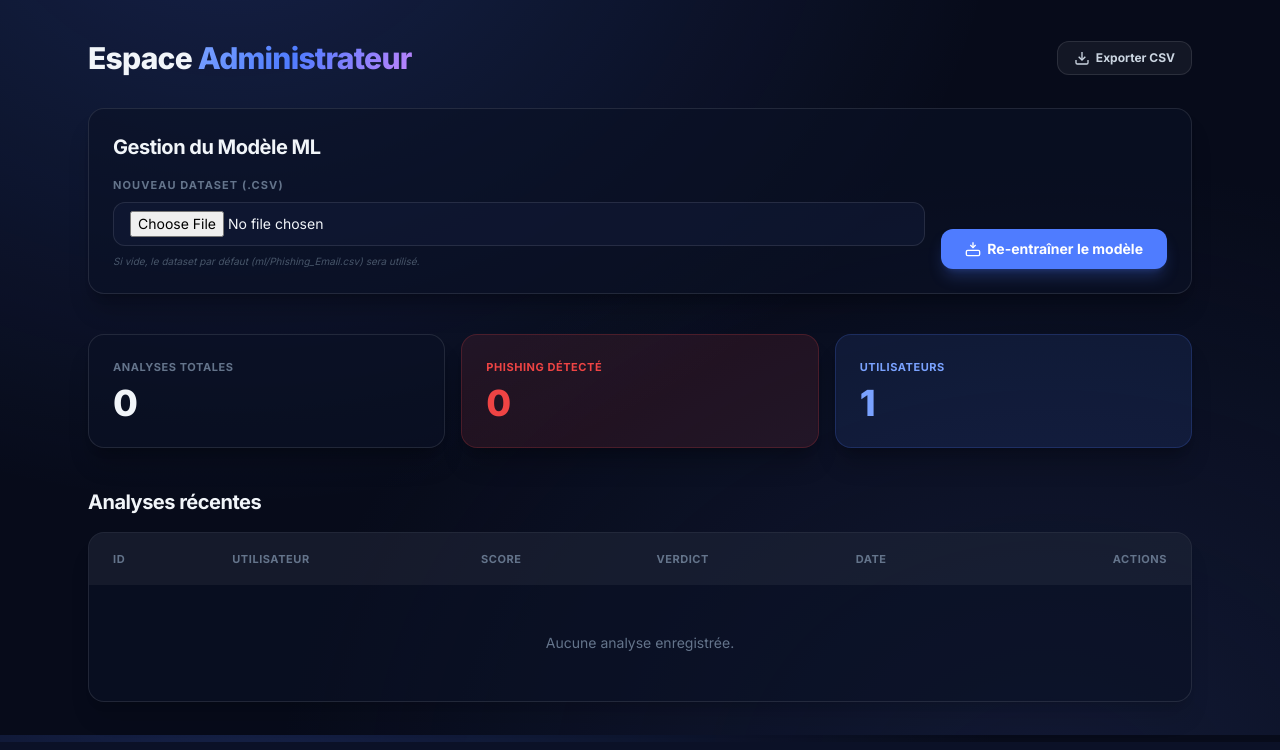
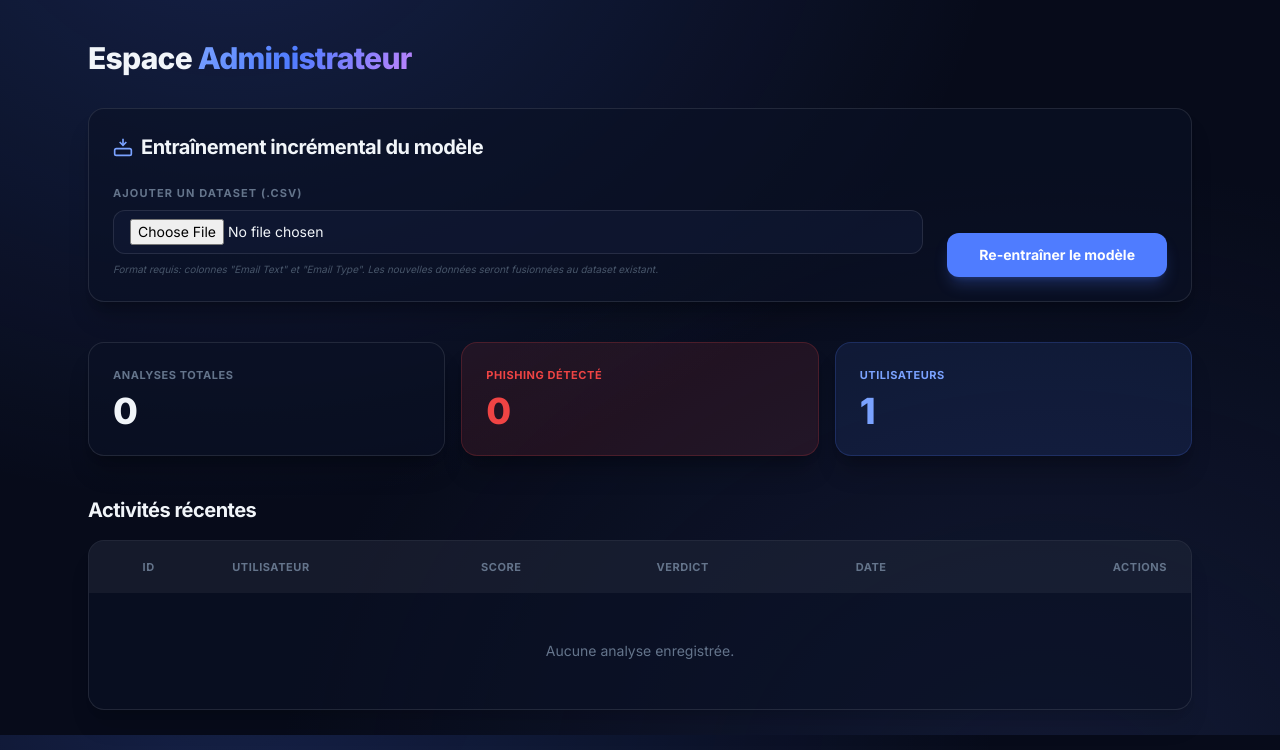
Before and after one commit to Yushi5058/FakeFinder, a Django app: page /admin-panel/ in a window 1280 px wide. Shown: the part 65-815 px from the top of the page. Run offline with Django 5.2, Linux system fonts and the light colour scheme; the visitor is signed in with stand-in values (Sample User, id 1); data comes from the database, SQL or seed files in the repository; data that the repository does not hold is empty; some libraries are stand-ins or nearby versions.

Commit message:
feat: incremental training and admin QoL (#17)

```diff
--- a/src/scanner/templates/scanner/admin_dashboard.html
+++ b/src/scanner/templates/scanner/admin_dashboard.html
@@ -58,6 +58,8 @@
     .nav-btn { color:rgb(148,163,184); transition:color .15s, background .15s; }
     .nav-btn:hover { color:#fff; background:rgba(255,255,255,.06); }
     .nav-btn.active { color:#fff; }
+
+    .progress-bar { width: 0%; transition: width 0.5s ease-in-out; }
   </style>
 </head>
 
@@ -98,32 +100,42 @@
 <main class="flex-1 mx-auto w-full max-w-6xl px-6 py-10">
   <div class="flex items-center justify-between mb-8">
     <h1 class="text-3xl font-extrabold tracking-tight">Espace <span class="gradient-text">Administrateur</span></h1>
-    <div class="flex gap-2">
-        <a href="{% url 'export_reports_csv' %}" class="flex items-center gap-1.5 rounded-xl border border-white/10 bg-white/5 px-4 py-2 text-xs font-bold text-slate-300 hover:bg-white/10 transition-colors">
-          <svg class="h-4 w-4" viewBox="0 0 24 24" fill="none" stroke="currentColor" stroke-width="2"><path d="M21 15v4a2 2 0 0 1-2 2H5a2 2 0 0 1-2-2v-4"/><polyline points="7 10 12 15 17 10"/><line x1="12" y1="15" x2="12" y2="3"/></svg>
-          Exporter CSV
-        </a>
-    </div>
   </div>
 
+  <!-- ML Model Management -->
   <div class="mb-10 rounded-2xl border border-white/10 bg-ink-900/60 p-6 shadow-xl shadow-black/20">
-    <h2 class="text-xl font-bold tracking-tight mb-4">Gestion du Modèle ML</h2>
-    <form id="train-form" method="POST" action="{% url 'admin_train_model' %}" enctype="multipart/form-data" class="space-y-4">
+    <h2 class="text-xl font-bold tracking-tight mb-4 flex items-center gap-2">
+      <svg class="h-5 w-5 text-brand-400" viewBox="0 0 24 24" fill="none" stroke="currentColor" stroke-width="2"><path d="M12 2v8"/><path d="m16 6-4 4-4-4"/><rect width="20" height="8" x="2" y="14" rx="2"/></svg>
+      Entraînement incrémental du modèle
+    </h2>
+    <form id="train-form" method="POST" action="{% url 'admin_train_model' %}" enctype="multipart/form-data" class="space-y-6">
         {% csrf_token %}
-        <div class="flex flex-col sm:flex-row sm:items-end gap-4">
+        <div class="flex flex-col md:flex-row md:items-end gap-6">
             <div class="flex-1">
-                <label class="block text-[11px] font-bold uppercase tracking-widest text-slate-500 mb-2">Nouveau dataset (.csv)</label>
-                <input type="file" name="dataset" accept=".csv"
-                       class="w-full rounded-xl border border-white/10 bg-ink-800/60 px-4 py-2 text-sm text-slate-100 focus:border-brand-500 focus:outline-none transition-colors">
-                <p class="mt-2 text-[10px] text-slate-600 italic">Si vide, le dataset par défaut (ml/Phishing_Email.csv) sera utilisé.</p>
+                <label class="block text-[11px] font-bold uppercase tracking-widest text-slate-500 mb-2">Ajouter un dataset (.csv)</label>
+                <div class="relative">
+                    <input type="file" name="dataset" accept=".csv"
+                           class="w-full rounded-xl border border-white/10 bg-ink-800/60 px-4 py-2 text-sm text-slate-100 focus:border-brand-500 focus:outline-none transition-colors">
+                </div>
+                <p class="mt-2 text-[10px] text-slate-600 italic">Format requis: colonnes "Email Text" et "Email Type". Les nouvelles données seront fusionnées au dataset existant.</p>
             </div>
-            <button type="submit" id="train-btn" class="flex items-center justify-center gap-1.5 rounded-xl bg-brand-500 px-6 py-2.5 text-sm font-bold text-white shadow-lg shadow-brand-500/25 hover:bg-brand-600 transition-colors disabled:opacity-50">
-              <svg class="h-4 w-4" viewBox="0 0 24 24" fill="none" stroke="currentColor" stroke-width="2"><path d="M12 2v8"/><path d="m16 6-4 4-4-4"/><rect width="20" height="8" x="2" y="14" rx="2"/></svg>
-              Re-entraîner le modèle
+            <button type="submit" id="train-btn" class="flex items-center justify-center gap-2 rounded-xl bg-brand-500 px-8 py-3 text-sm font-bold text-white shadow-lg shadow-brand-500/25 hover:bg-brand-600 transition-all disabled:opacity-50 disabled:cursor-not-allowed">
+              <span id="btn-text">Re-entraîner le modèle</span>
             </button>
         </div>
+
+        <!-- Progress UI -->
+        <div id="progress-container" class="hidden space-y-3">
+            <div class="flex items-center justify-between text-xs font-medium">
+                <span id="status-text" class="text-slate-400">Initialisation de l'entraînement...</span>
+                <span id="timer-text" class="text-brand-400">~10s restantes</span>
+            </div>
+            <div class="h-2 w-full overflow-hidden rounded-full bg-white/5 ring-1 ring-white/10">
+                <div id="progress-bar" class="progress-bar h-full bg-brand-500 shadow-[0_0_12px_rgba(79,124,255,0.4)]"></div>
+            </div>
+        </div>
     </form>
-    <div id="train-msg" class="hidden mt-6 p-4 rounded-xl text-sm font-medium"></div>
+    <div id="train-msg" class="hidden mt-6 p-4 rounded-xl text-sm font-medium border"></div>
   </div>
 
   <!-- Stats -->
@@ -149,12 +161,12 @@
   </div>
 
   <div class="space-y-4">
-    <h2 class="text-xl font-bold tracking-tight">Analyses récentes</h2>
+    <h2 class="text-xl font-bold tracking-tight">Activités récentes</h2>
     <div class="overflow-hidden rounded-2xl border border-white/10 bg-ink-900/60 shadow-xl">
       <table class="w-full text-left text-sm">
         <thead class="bg-white/5 text-[11px] uppercase tracking-wider text-slate-500">
           <tr>
-            <th class="px-6 py-4">ID</th>
+            <th class="px-6 py-4 text-center">ID</th>
             <th class="px-6 py-4">Utilisateur</th>
             <th class="px-6 py-4">Score</th>
             <th class="px-6 py-4">Verdict</th>
@@ -165,7 +177,7 @@
         <tbody class="divide-y divide-white/5">
           {% for report in reports %}
           <tr class="hover:bg-white/5 transition-colors">
-            <td class="px-6 py-4 font-mono text-xs text-slate-500">{{ report.id }}</td>
+            <td class="px-6 py-4 text-center font-mono text-xs text-slate-500">{{ report.id }}</td>
             <td class="px-6 py-4 text-slate-400">{{ report.user.username|default:"Anonyme" }}</td>
             <td class="px-6 py-4 font-bold text-slate-200">{{ report.score }}/100</td>
             <td class="px-6 py-4">
@@ -193,13 +205,41 @@
 <script>
     const trainForm = document.getElementById('train-form');
     const trainBtn  = document.getElementById('train-btn');
+    const btnText   = document.getElementById('btn-text');
     const trainMsg  = document.getElementById('train-msg');
+    const progressContainer = document.getElementById('progress-container');
+    const progressBar       = document.getElementById('progress-bar');
+    const statusText        = document.getElementById('status-text');
+    const timerText         = document.getElementById('timer-text');
 
     trainForm.addEventListener('submit', async (e) => {
         e.preventDefault();
+
+        // UI Reset
         trainBtn.disabled = true;
-        trainBtn.innerHTML = "Entraînement en cours...";
+        btnText.innerHTML = "Entraînement...";
         trainMsg.classList.add('hidden');
+        progressContainer.classList.remove('hidden');
+        progressBar.style.width = "0%";
+        statusText.textContent = "Chargement des données...";
+
+        let seconds = 10;
+        timerText.textContent = `~${seconds}s restantes`;
+
+        // Fake progress animation
+        const timer = setInterval(() => {
+            seconds--;
+            if (seconds > 0) {
+                timerText.textContent = `~${seconds}s restantes`;
+                // Progress up to 90%
+                const currentWidth = parseFloat(progressBar.style.width);
+                if (currentWidth < 90) {
+                    progressBar.style.width = (currentWidth + (90 / 10)) + "%";
+                }
+            }
+            if (seconds === 5) statusText.textContent = "Optimisation du modèle (Random Forest)...";
+            if (seconds === 2) statusText.textContent = "Calibration finale...";
+        }, 1000);
 
         const formData = new FormData(trainForm);
 
@@ -210,20 +250,34 @@
                 body: formData
             });
             const data = await resp.json();
+
+            clearInterval(timer);
+            progressBar.style.width = "100%";
+            timerText.textContent = "Terminé";
+
             if (data.ok) {
+                statusText.textContent = "Entraînement réussi !";
                 trainMsg.textContent = data.message;
-                trainMsg.className = "mt-6 p-4 rounded-xl text-sm font-medium bg-verdict-safe/10 text-verdict-safe border border-verdict-safe/20";
+                trainMsg.className = "mt-6 p-4 rounded-xl text-sm font-medium bg-verdict-safe/10 text-verdict-safe border-verdict-safe/20";
             } else {
+                statusText.textContent = "Échec de l'entraînement.";
                 trainMsg.textContent = "Erreur: " + data.error;
-                trainMsg.className = "mt-6 p-4 rounded-xl text-sm font-medium bg-verdict-danger/10 text-verdict-danger border border-verdict-danger/20";
+                trainMsg.className = "mt-6 p-4 rounded-xl text-sm font-medium bg-verdict-danger/10 text-verdict-danger border-verdict-danger/20";
             }
         } catch (err) {
-            trainMsg.textContent = "Erreur réseau.";
-            trainMsg.className = "mt-6 p-4 rounded-xl text-sm font-medium bg-verdict-danger/10 text-verdict-danger border border-verdict-danger/20";
+            clearInterval(timer);
+            statusText.textContent = "Erreur réseau.";
+            trainMsg.textContent = "La connexion au serveur a échoué.";
+            trainMsg.className = "mt-6 p-4 rounded-xl text-sm font-medium bg-verdict-danger/10 text-verdict-danger border-verdict-danger/20";
         } finally {
             trainBtn.disabled = false;
-            trainBtn.innerHTML = "Re-entraîner le modèle";
+            btnText.innerHTML = "Re-entraîner le modèle";
             trainMsg.classList.remove('hidden');
+            setTimeout(() => {
+                if (progressBar.style.width === "100%") {
+                    progressContainer.classList.add('hidden');
+                }
+            }, 3000);
         }
     });
 </script>
--- a/src/scanner/urls.py
+++ b/src/scanner/urls.py
@@ -14,6 +14,5 @@ urlpatterns = [
     path("admin-panel/", views.admin_dashboard, name="admin_dashboard"),
     path("admin-panel/users/", views.admin_user_list, name="admin_user_list"),
     path("admin-panel/report/<int:report_id>/delete/", views.admin_delete_report, name="admin_delete_report"),
-    path("admin-panel/export-csv/", views.export_reports_csv, name="export_reports_csv"),
     path("admin-panel/train-model/", views.admin_train_model, name="admin_train_model"),
 ]
--- a/src/scanner/views.py
+++ b/src/scanner/views.py
@@ -54,53 +54,42 @@ def admin_user_list(request):
 
 @login_required
 @user_passes_test(lambda u: u.is_staff)
-def export_reports_csv(request):
-    """Export all scan reports to a CSV file."""
-    response = HttpResponse(content_type='text/csv')
-    response['Content-Disposition'] = 'attachment; filename="scan_reports.csv"'
-
-    writer = csv.writer(response)
-    writer.writerow(['ID', 'Created At', 'User', 'Risk Score', 'Score', 'URLs Count'])
-
-    reports = ScanReport.objects.select_related('user').all().order_by('-created_at')
-    for r in reports:
-        writer.writerow([
-            r.id,
-            r.created_at.strftime('%Y-%m-%d %H:%M'),
-            r.user.username if r.user else 'Anonymous',
-            r.risk_score,
-            r.score,
-            len(r.suspicious_urls)
-        ])
-
-    return response
-
-
-@login_required
-@user_passes_test(lambda u: u.is_staff)
 @require_POST
 def admin_train_model(request):
-    """Trigger ML model training with optional dataset upload."""
+    """Append new data to dataset and trigger ML model training."""
     dataset_file = request.FILES.get("dataset")
-    temp_path = None
+    main_csv_path = settings.BASE_DIR / "ml" / "Phishing_Email.csv"
 
     try:
-        data_path = str(settings.BASE_DIR / "ml" / "Phishing_Email.csv")
+        import pandas as pd
 
         if dataset_file:
-            # Save uploaded CSV to a temporary file
-            ext = os.path.splitext(dataset_file.name)[1]
-            with tempfile.NamedTemporaryFile(delete=False, suffix=ext) as tmp:
-                for chunk in dataset_file.chunks():
-                    tmp.write(chunk)
-                temp_path = tmp.name
-            data_path = temp_path
+            # 1. Load uploaded data
+            new_df = pd.read_csv(dataset_file)
 
-        # Run training script
+            # Basic validation of columns
+            required_cols = ["Email Text", "Email Type"]
+            if not all(col in new_df.columns for col in required_cols):
+                return JsonResponse({
+                    'ok': False,
+                    'error': f"Colonnes manquantes. Requis: {required_cols}"
+                }, status=400)
+
+            # 2. Append to existing master dataset
+            if main_csv_path.exists():
+                main_df = pd.read_csv(main_csv_path)
+                # Keep only relevant columns and drop duplicates
+                combined_df = pd.concat([main_df, new_df[required_cols]]).drop_duplicates()
+                combined_df.to_csv(main_csv_path, index=False)
+                logger.info(f"Appended rows to {main_csv_path}")
+            else:
+                new_df[required_cols].to_csv(main_csv_path, index=False)
+
+        # 3. Run training script
         cmd = [
             sys.executable,
             str(settings.BASE_DIR / "ml" / "train.py"),
-            "--data", data_path,
+            "--data", str(main_csv_path),
             "--out", str(settings.BASE_DIR / "ml" / "model.joblib")
         ]
 
@@ -111,16 +100,14 @@ def admin_train_model(request):
         global _model_bundle
         _model_bundle = None
 
-        return JsonResponse({'ok': True, 'message': 'Modèle entraîné avec succès.'})
+        return JsonResponse({
+            'ok': True,
+            'message': 'Modèle entraîné et mis à jour avec succès.'
+        })
 
     except Exception as e:
         logger.error(f"Failed to train model via admin panel: {e}")
         return JsonResponse({'ok': False, 'error': str(e)}, status=500)
-
-    finally:
-        # Cleanup temp file
-        if temp_path and os.path.exists(temp_path):
-            os.remove(temp_path)
 from django.core.cache import cache
 from django.core.exceptions import ValidationError
 from django.core.validators import validate_email
```
